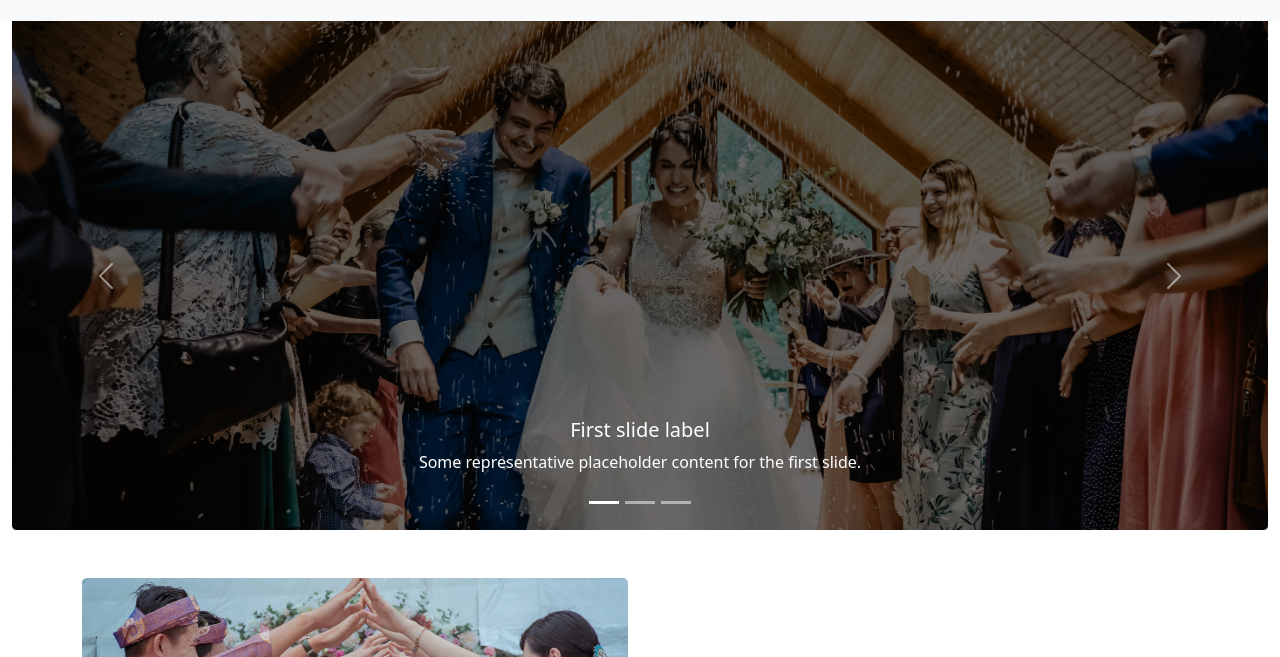
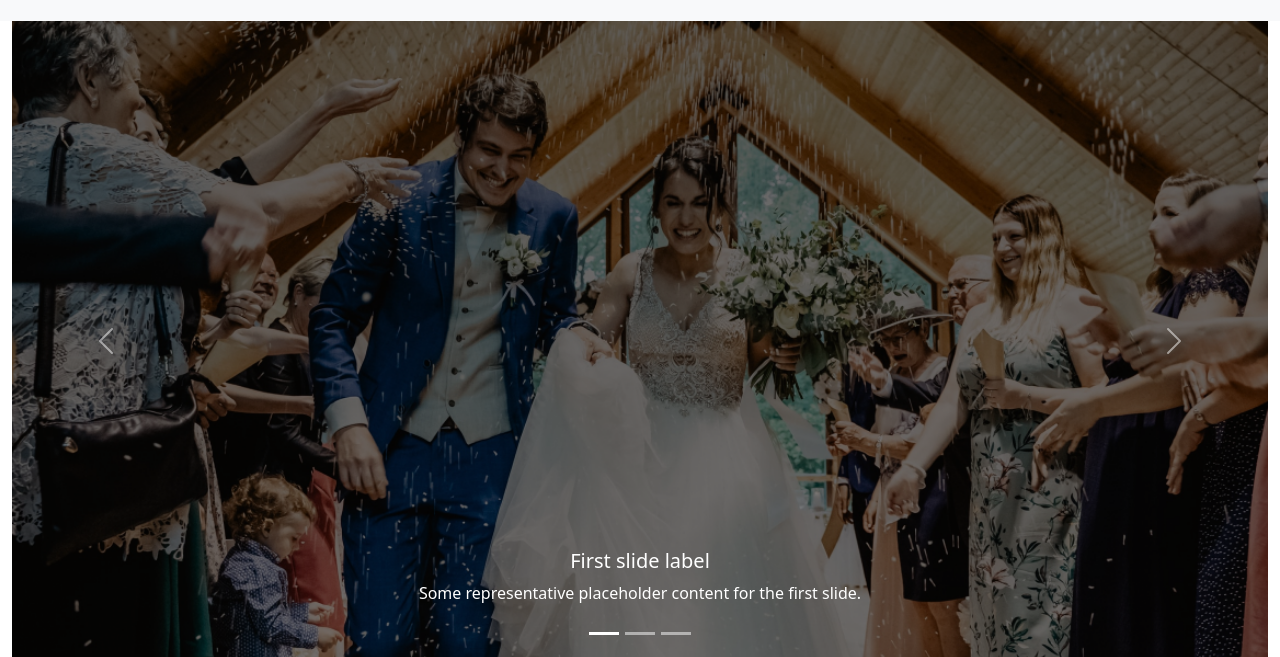
Before and after one commit to mohammad-sumon/convention-center, a plain HTML site: page index.html in a window 1280 px wide. Shown: the part 67-724 px from the top of the page. Drawn offline with nearby package versions, Linux system fonts and the light colour scheme.

Commit message:
image adjusted

```diff
--- a/index.html
+++ b/index.html
@@ -5,6 +5,15 @@
     <meta name="viewport" content="width=device-width, initial-scale=1">
     <title>Bootstrap demo</title>
     <link href="https://cdn.jsdelivr.net/npm/bootstrap@5.2.0/dist/css/bootstrap.min.css" rel="stylesheet" integrity="sha384-gH2yIJqKdNHPEq0n4Mqa/HGKIhSkIHeL5AyhkYV8i59U5AR6csBvApHHNl/vI1Bx" crossorigin="anonymous">
+
+    <style>
+      .carousel-item img{
+        height: 80vh;
+        width: 100%;
+        object-fit: cover;
+        object-position: center;
+      }
+    </style>
   </head>
   <body>
     <!-- navbar section starts  -->
```
Also changed, not shown: mobile/convention center mobile.png (added), web/convention center web.png (added).
